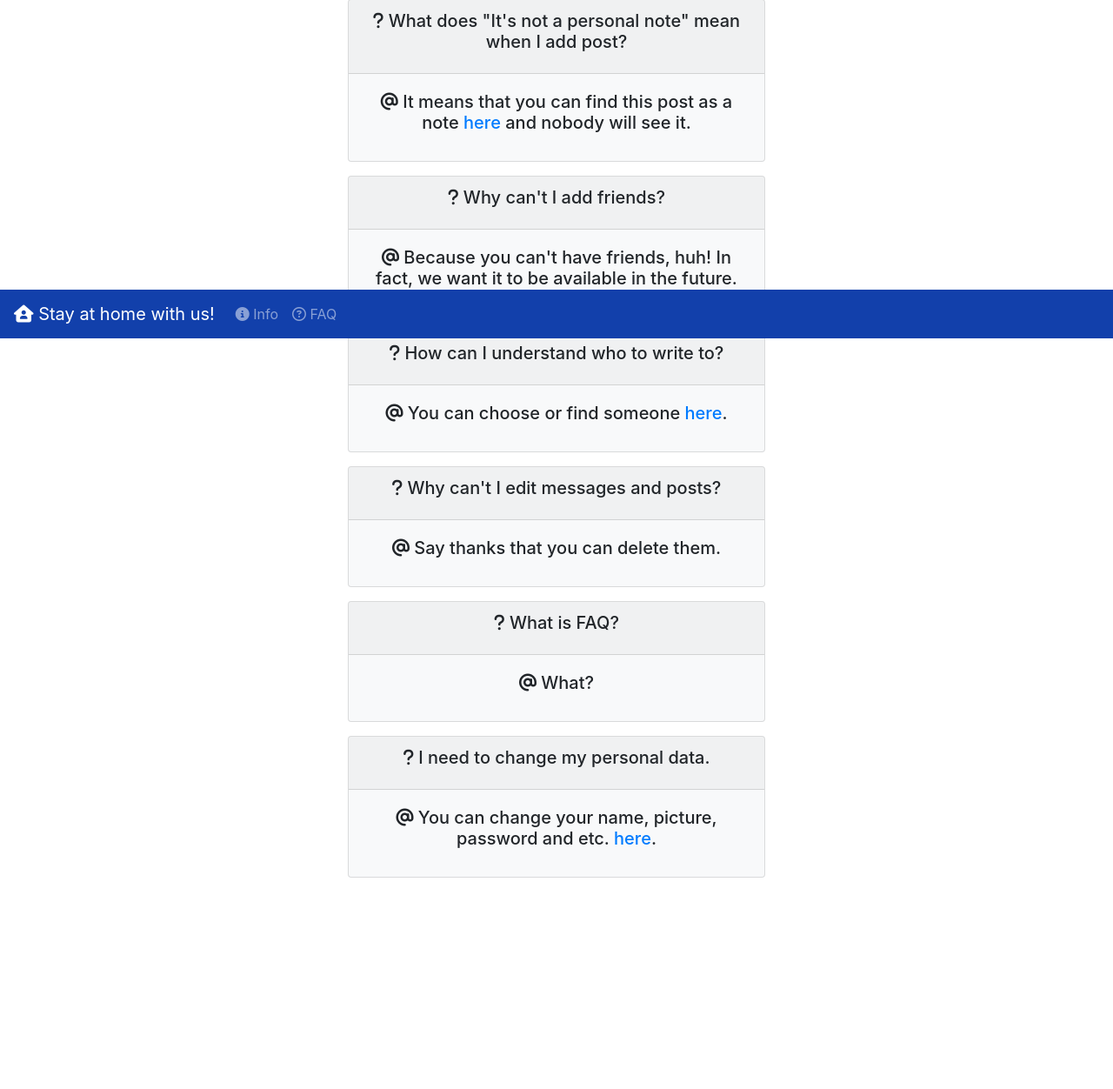
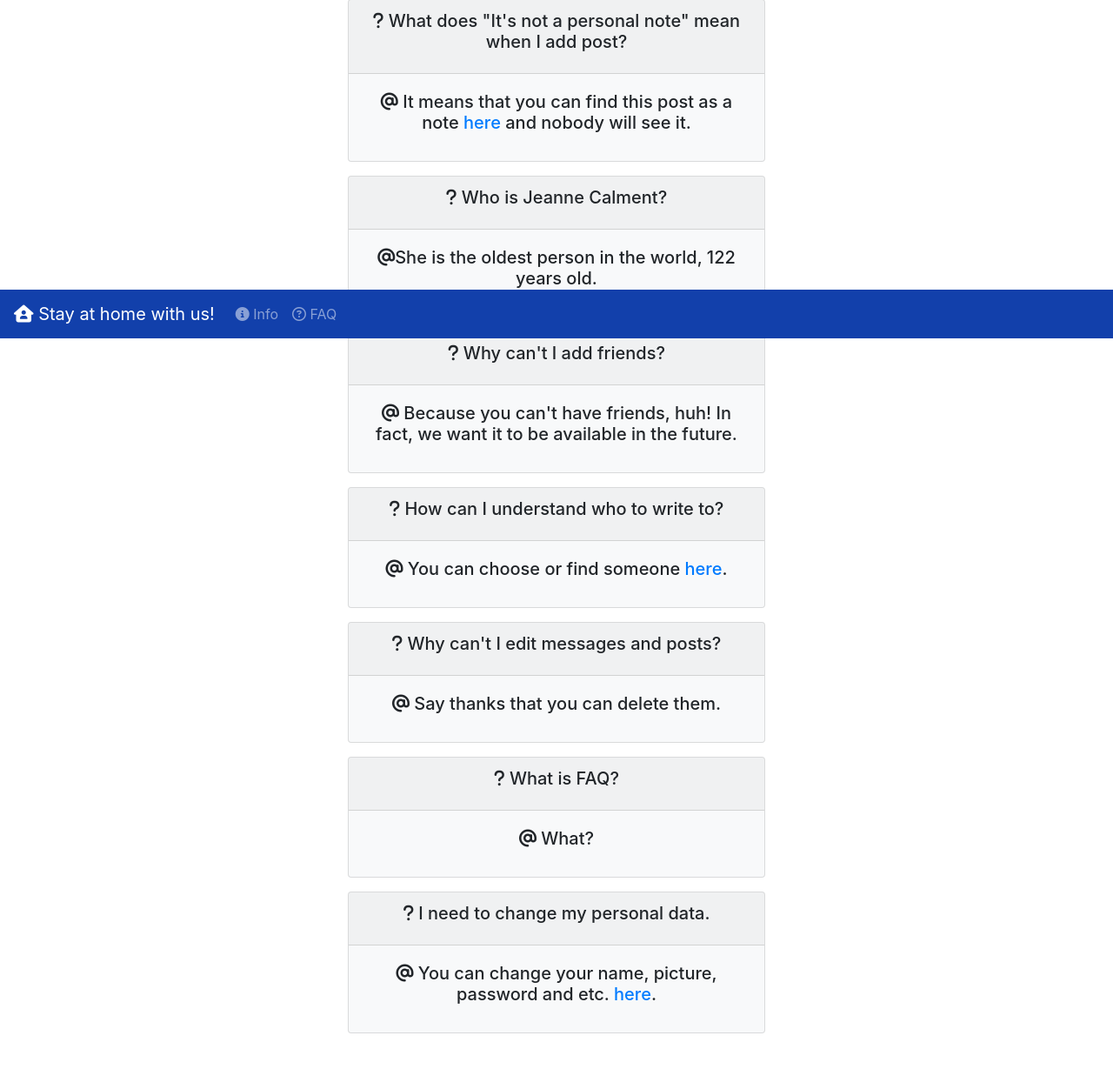
Before and after one commit to KEZKA/YL-WEB-PROJECT, a Flask app: page /info/faq in a window 1280 px wide. Shown: the part 411-1663 px from the top of the page at 87% size. Before the commit the page ends 1420 px from the top, so only its background shows below. Run offline with Flask 2, Linux system fonts and the light colour scheme; some libraries are stand-ins or nearby versions.

Commit message:
makes new FAQ

```diff
--- a/sanansaattaja/db/servicees/user_service.py
+++ b/sanansaattaja/db/servicees/user_service.py
@@ -31,8 +31,8 @@ def user_add_data(user: User, form, file):
     user.nickname = form.nickname.data
     if form.age.data < 5:
         raise ClientError('You must be older than 5')
-    if form.age.data > 115:
-        raise ClientError('Oh you are Anna Eugenie Blanchard?')
+    if form.age.data > 122:
+        raise ClientError('Oh you are Jeanne Calman? Be serious choose a normal age..')
     user.age = form.age.data
     user.sex = form.sex.data
     if 'password' in dir(form):
--- a/sanansaattaja/website/templates/faq.html
+++ b/sanansaattaja/website/templates/faq.html
@@ -38,6 +38,14 @@
                 <h5 class="card-title"><i class="fas fa-at"></i> It means that you can find this post
                     as a note
                     <a href="/notes">here</a> and nobody will see it.</h5>
+            </div>
+        </div>
+        <div class="card bg-light mb-3" style="max-width: 30rem;">
+            <div class="card-header">
+                <h5 class="card-title"><i class="fas fa-question"></i> Who is Jeanne Calment?</h5>
+            </div>
+            <div class="card-body">
+                <h5 class="card-title"><i class="fas fa-at"></i>She is the oldest person in the world, 122 years old.</h5>
             </div>
         </div>
         <div class="card bg-light mb-3" style="max-width: 30rem;">
```
